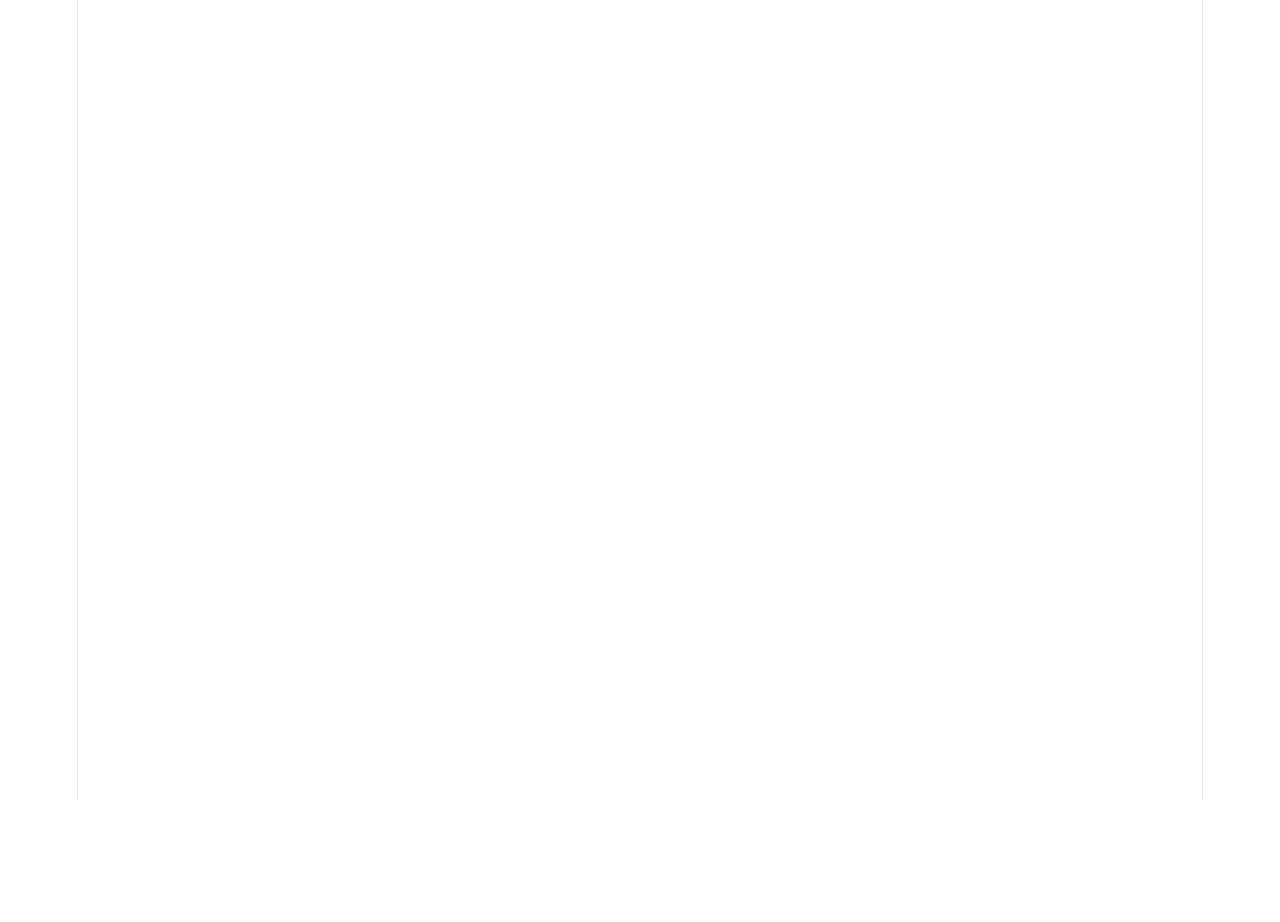
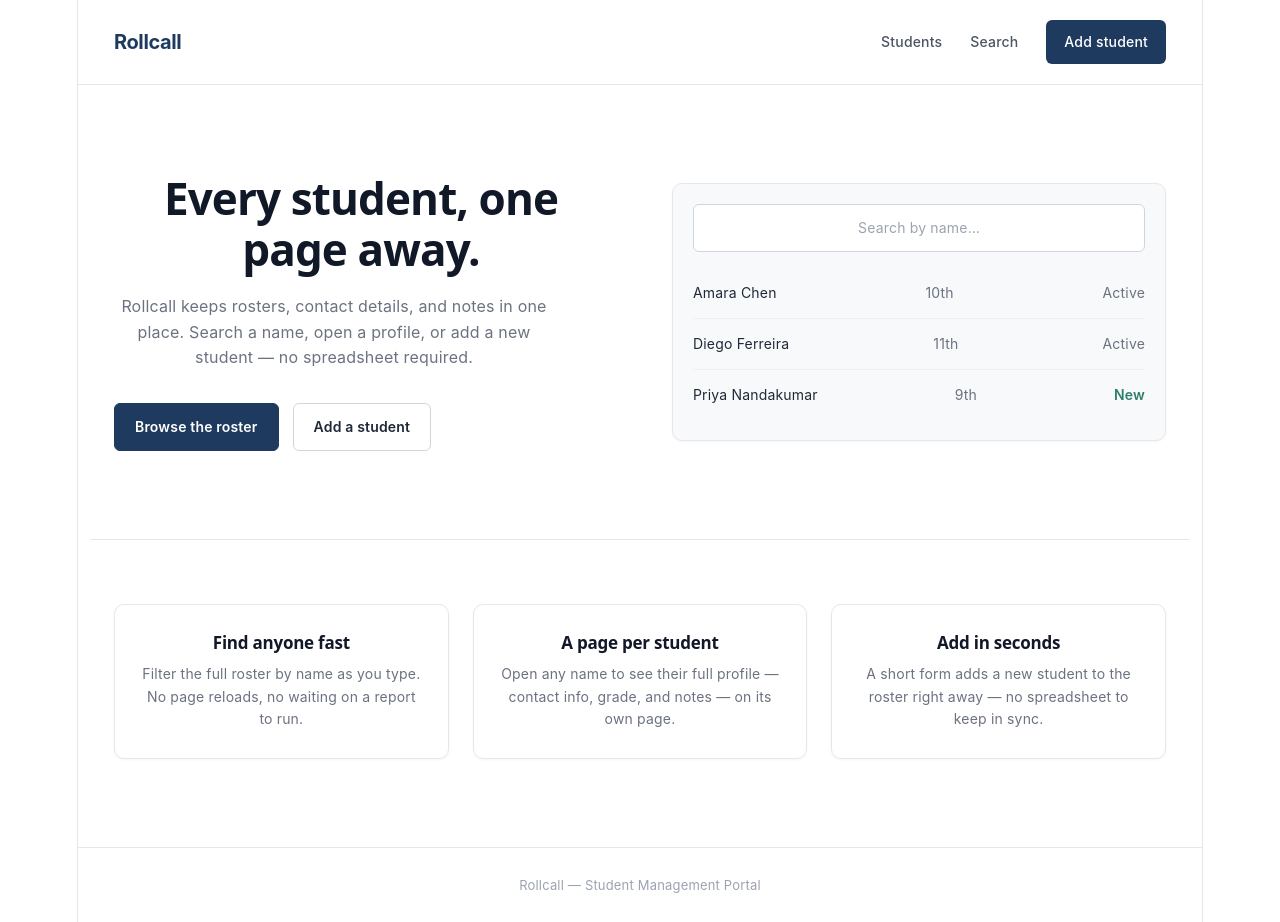
Before and after one commit to burnokshano-dot/vj, a React (Vite) app in the folder student-management-portal/: page / in a window 1280 px wide. Before the commit this address had no page. Before the commit the page ends 800 px from the top, so only its background shows below. Built offline with nearby package versions, Linux system fonts and the light colour scheme.

Commit message:
Hello vnce

```diff
--- a/student-management-portal/src/App.jsx
+++ b/student-management-portal/src/App.jsx
@@ -1,5 +1,8 @@
 import { BrowserRouter, Routes, Route } from "react-router-dom";
 
+import Home from "./pages/Home";
+import Students from "./pages/Students";
+import Search from "./pages/Search";
 import AddStudent from "./pages/AddStudent";
 import StudentDetails from "./pages/StudentDetails";
 
@@ -7,6 +10,9 @@ function App() {
   return (
     <BrowserRouter>
       <Routes>
+        <Route path="/" element={<Home />} />
+        <Route path="/students" element={<Students />} />
+        <Route path="/search" element={<Search />} />
         <Route path="/students/add" element={<AddStudent />} />
         <Route path="/students/:id" element={<StudentDetails />} />
       </Routes>
```
Also changed, not shown: student-management-portal/src/context/StudentsContext.jsx (added).
